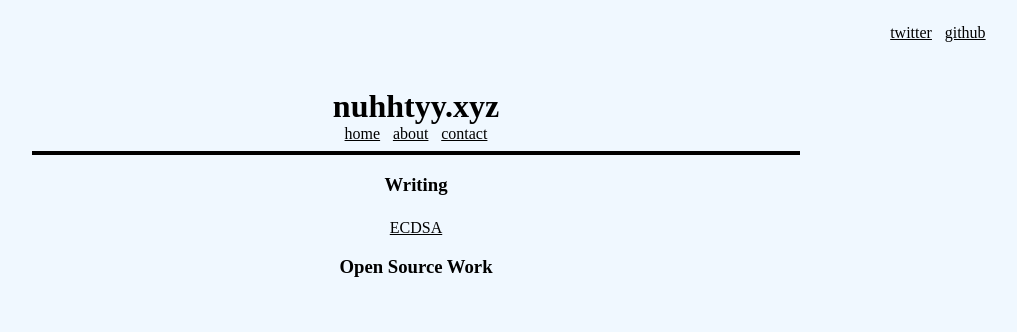
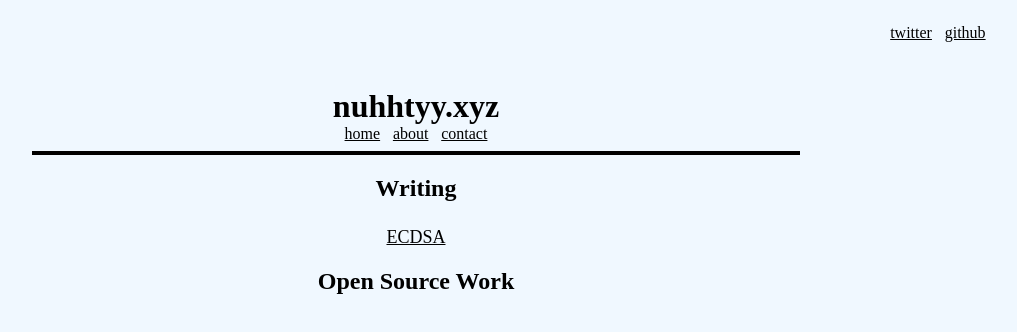
Before and after one commit to nhtyy/push0dev, a Next.js app: page / in a window 1280 px wide. Shown: the top 332 px of the page, without its empty margins (224-1241 px from the left). Built offline with nearby package versions, Linux system fonts and the light colour scheme.

Commit message:
font size

```diff
--- a/src/componets/post_list.tsx
+++ b/src/componets/post_list.tsx
@@ -1,14 +1,18 @@
 import { _getPosts } from "@/services/getPosts";
 import { Post } from "@/pages/posts/[post]";
+import Link from "next/link";
 
 export function PostList({ posts }: { posts: Post[] }) {
   return (
     <ul style={{ listStyle: "none", paddingLeft: "0" }}>
       {posts.map((post) => (
-        <li key={post.post_title} style={{ paddingTop: ".3rem" }}>
-          <a href={`/posts/${post.slug}`} className={"hover-red"}>
+        <li
+          key={post.post_title}
+          style={{ paddingTop: ".3rem", fontSize: "large" }}
+        >
+          <Link href={`/posts/${post.slug}`} className={"hover-red"}>
             {post.post_title}
-          </a>
+          </Link>
         </li>
       ))}
     </ul>
--- a/src/pages/contact.tsx
+++ b/src/pages/contact.tsx
@@ -2,7 +2,11 @@ export default function Contact() {
   return (
     <p>
       doing something cool?{" "}
-      <a href="mailto:mail@nuhhtyy.xyz" className="hover-red">
+      <a
+        href="mailto:mail@nuhhtyy.xyz"
+        className="hover-red"
+        style={{ fontSize: "large" }}
+      >
         {" "}
         mail@nuhhtyy.xyz
       </a>
--- a/src/pages/index.tsx
+++ b/src/pages/index.tsx
@@ -5,9 +5,9 @@ import { PostList } from "@/componets/post_list";
 export default function Home({ posts }: { posts: Post[] }) {
   return (
     <div>
-      <h3>Writing</h3>
+      <h2>Writing</h2>
       <PostList posts={posts} />
-      <h3>Open Source Work</h3>
+      <h2>Open Source Work</h2>
     </div>
   );
 }
--- a/src/styles/styling.css
+++ b/src/styles/styling.css
@@ -40,9 +40,21 @@ body {
   border-top: 0.5vh solid black;
 }
 
+.about {
+  text-align: left;
+  margin-left: auto;
+  margin-right: auto;
+  width: 60%;
+  font-size: large;
+}
+
 @media (max-width: 767px) {
   .content {
     width: 100%;
+  }
+
+  .about {
+    width: 80%;
   }
 }
 
@@ -51,13 +63,6 @@ body {
   top: 10vh;
   justify-content: center;
   text-align: center;
-}
-
-.about {
-  text-align: left;
-  margin-left: auto;
-  margin-right: auto;
-  width: 60%;
 }
 
 .hover-red:hover {
```
